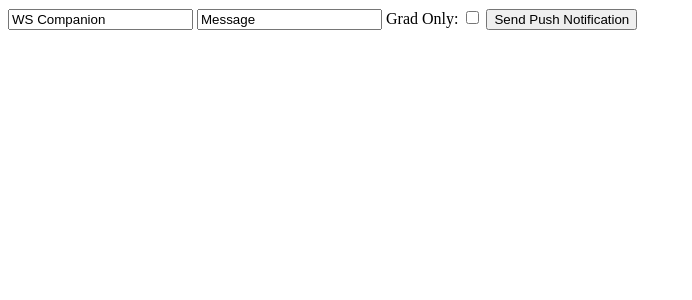
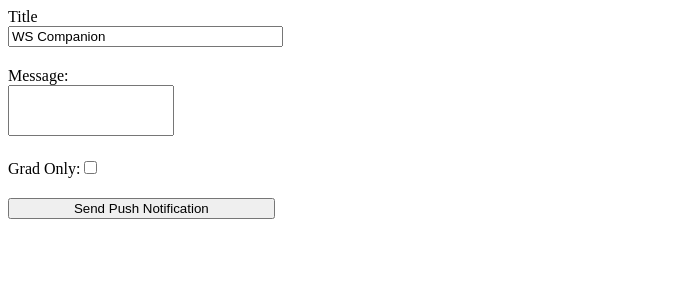
Before and after one commit to MaldorLevr/neon-webapp, a Django app: page /send-notification/ in a window 1280 px wide. Shown: the top 300 px of the page, without its empty margins (0-692 px from the left). Run offline with Django 3.2, Linux system fonts and the light colour scheme; the visitor is signed in with stand-in values (Sample User, id 1); parts of the project's set-up code (start-up, migrations or seed data) failed here and were passed over.

Commit message:
polished notification sending

```diff
--- /dev/null
+++ b/neon_app/static/send_notification.css
@@ -0,0 +1,34 @@
+input {
+    width: 20em;
+    display: block;
+    margin-top: 0px;
+    margin-bottom: 20px;
+}
+
+input[type='checkbox'] {
+    display: inline-block;
+    margin: 0;
+    width: auto;
+}
+
+label[for='gradStatus'] {
+    display: inline-block;
+    margin: 0;
+}
+
+label {
+    display: block;
+}
+
+textarea {
+    margin-bottom: 20px;
+    resize: none;
+}
+
+form {
+    width: 20em;
+}
+
+.gradOnly {
+    margin-bottom: 20px;
+}
--- a/neon_app/templates/notification_form.html
+++ b/neon_app/templates/notification_form.html
@@ -1,16 +1,23 @@
+{% load static %}
+
 <!DOCTYPE html>
 <html lang="en">
 <head>
     <title>Notification Send Form</title>
+    <link rel="stylesheet" type="text/css" href="{% static "send_notification.css" %}">
 </head>
 
 <body>
     <form class="enter" method="post">
         {% csrf_token %}
-        <input type="text" name="title" value="WS Companion">
-        <input type="text" name="message" value="Message">
-        <label for="gradStatus">Grad Only:</label>
-        <input type="checkbox" name="gradStatus" id="gradStatus" unchecked="unchecked">
+        <label for="title">Title</label>
+        <input type="text" name="title" id="title" value="WS Companion">
+        <label for="message">Message:</label>
+        <textarea name="message" value="Message" id="message" rows="3" cols="18"></textarea>
+        <div class="gradOnly">
+            <label for="gradStatus">Grad Only:</label>
+            <input type="checkbox" name="gradStatus" id="gradStatus" unchecked="unchecked">
+        </div>
         <input type="submit" value="Send Push Notification">
     </form>
 </body>
--- a/neon_webapp/settings.py
+++ b/neon_webapp/settings.py
@@ -95,6 +95,8 @@ STATIC_ROOT = '../static/'
 
 IONIC_API_KEY = os.environ.get('IONIC_API_KEY')
 
+LOGIN_URL = "/admin/login/"
+
 if os.environ.get('SECRET_KEY'):
     # if in production
     # SECURITY WARNING: keep the secret key used in production secret!
```
